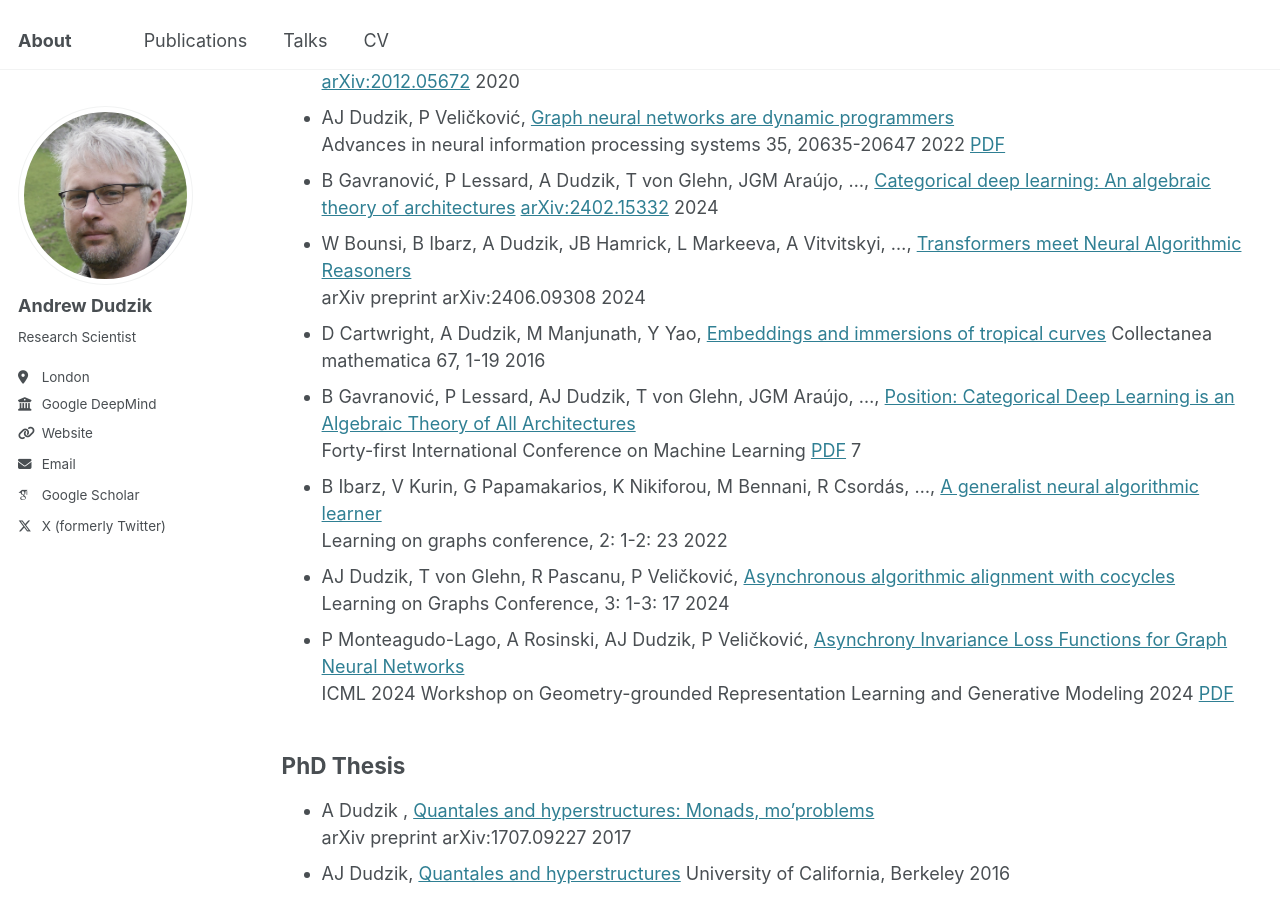
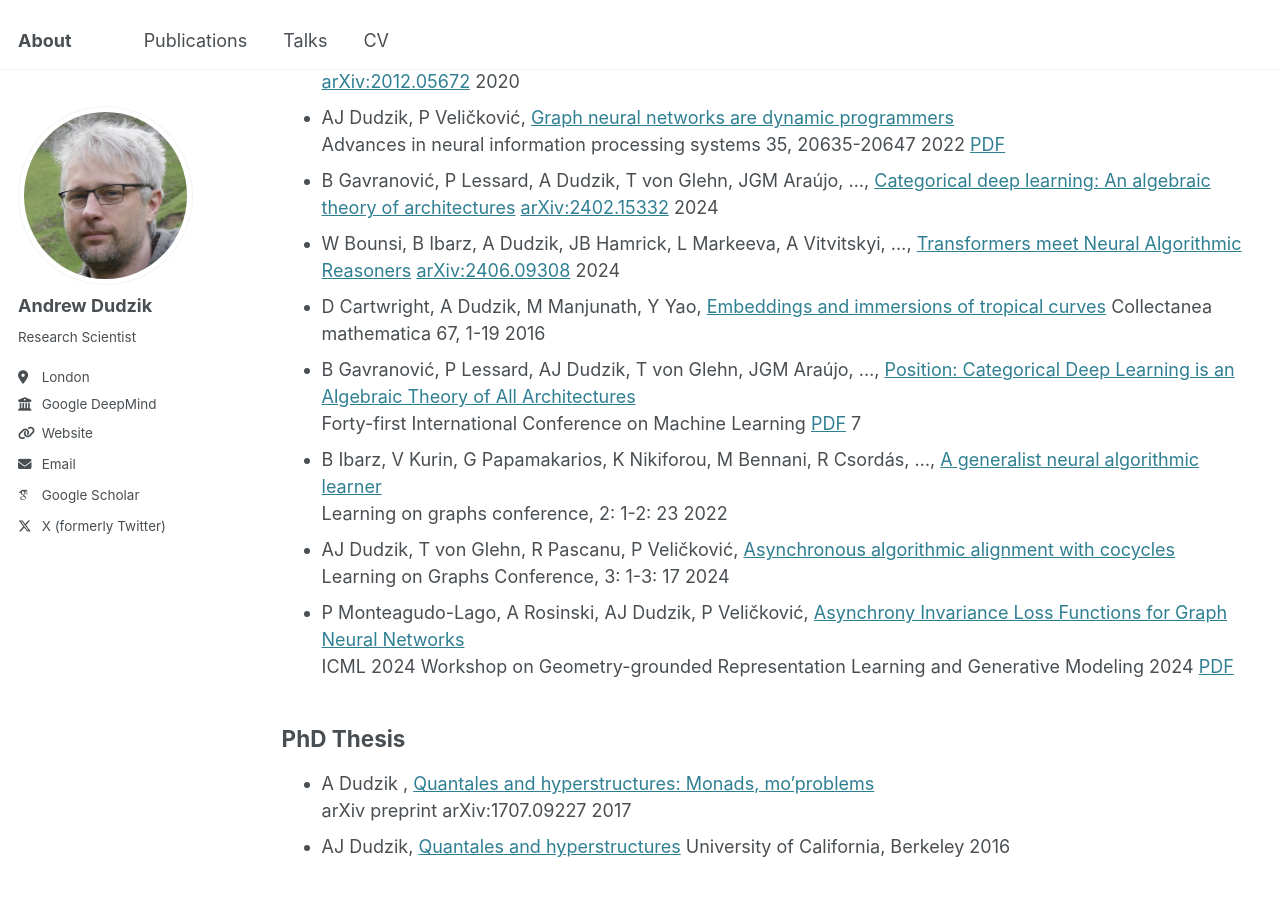
Before and after one commit to mdudzik/mdudzik.github.io, a Jekyll site: the page built from _pages/publications.md, in a window 1280 px wide and 900 px high, scrolled down 377 px. Built offline with Jekyll 4.4.1, drawn with Linux system fonts in a browser that asks for light colours; some web fonts are replaced.

Commit message:
fixing linked urls

```diff
--- a/_pages/publications.md
+++ b/_pages/publications.md
@@ -44,8 +44,7 @@ Nature 575 (7782), 350-354
 Advances in neural information processing systems 35, 20635-20647 2022 [PDF](https://proceedings.neurips.cc/paper_files/paper/2022/file/8248b1ded388fcdbbd121bcdfea3068c-Paper-Conference.pdf)
 - B Gavranović, P Lessard, A Dudzik, T von Glehn, JGM Araújo, ..., [Categorical deep learning: An algebraic theory of architectures]() [arXiv:2402.15332](https://arxiv.org/abs/2402.15332)
 	2024
-- W Bounsi, B Ibarz, A Dudzik, JB Hamrick, L Markeeva, A Vitvitskyi, ..., [Transformers meet Neural Algorithmic Reasoners]()\
-arXiv preprint arXiv:2406.09308
+- W Bounsi, B Ibarz, A Dudzik, JB Hamrick, L Markeeva, A Vitvitskyi, ..., [Transformers meet Neural Algorithmic Reasoners](https://arxiv.org/abs/2406.09308) [arXiv:2406.09308](https://arxiv.org/abs/2406.09308)
 	2024
 - D Cartwright, A Dudzik, M Manjunath, Y Yao, [Embeddings and immersions of tropical curves](https://link.springer.com/article/10.1007/s13348-015-0149-8)
 Collectanea mathematica 67, 1-19
```
